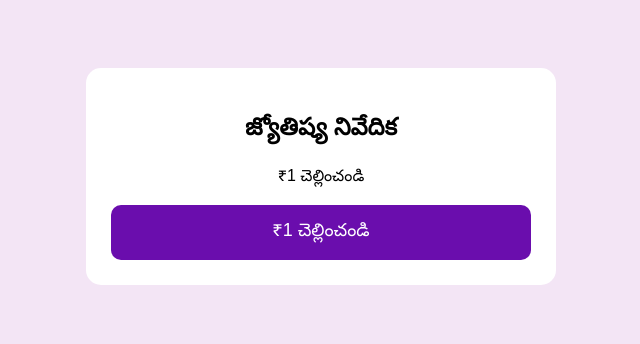
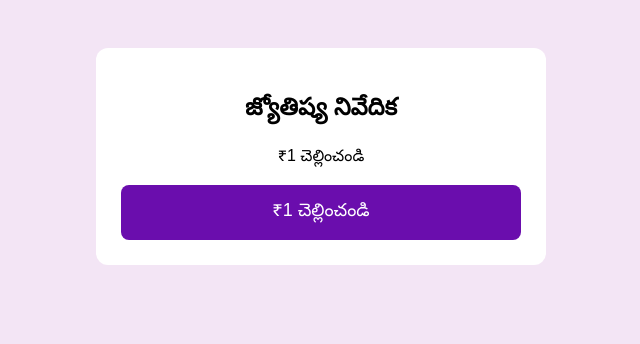
Before and after one commit to mdnbabu/mdnbabu-telugu-astrology-, a Flask app: template templates/payment.html in a window 1280 px wide. Shown: the top 344 px of the page, without its empty margins (319-959 px from the left). Run offline with Flask 3, Linux system fonts and the light colour scheme; the template is opened without the code that fills it: most values are stand-ins (such as "Sample title", 1, 10 or a date in 2020); some libraries are stand-ins or nearby versions.

Commit message:
Update payment.html

```diff
--- a/templates/payment.html
+++ b/templates/payment.html
@@ -8,25 +8,25 @@
     <style>
         body {
             font-family: Arial;
-    background:#f3e5f5;
-    text-align:center;
-    padding:60px;
+            background: #f3e5f5;
+            text-align: center;
+            padding: 40px;
         }
         .container {
-    background:white;
-    max-width:420px;
-    margin:auto;
-    padding:25px;
-    border-radius:15px;
+            background: white;
+            padding: 25px;
+            border-radius: 12px;
+            max-width: 400px;
+            margin: auto;
         }
         button {
-    width:100%;
-    padding:15px;
-    font-size:18px;
-    background:#6a0dad;
-    color:white;
-    border:none;
-    border-radius:10px;
+            width: 100%;
+            padding: 15px;
+            font-size: 18px;
+            background: #6a0dad;
+            color: white;
+            border: none;
+            border-radius: 8px;
         }
     </style>
 </head>
```
Lines whose indentation alone changed are shown as unchanged.
